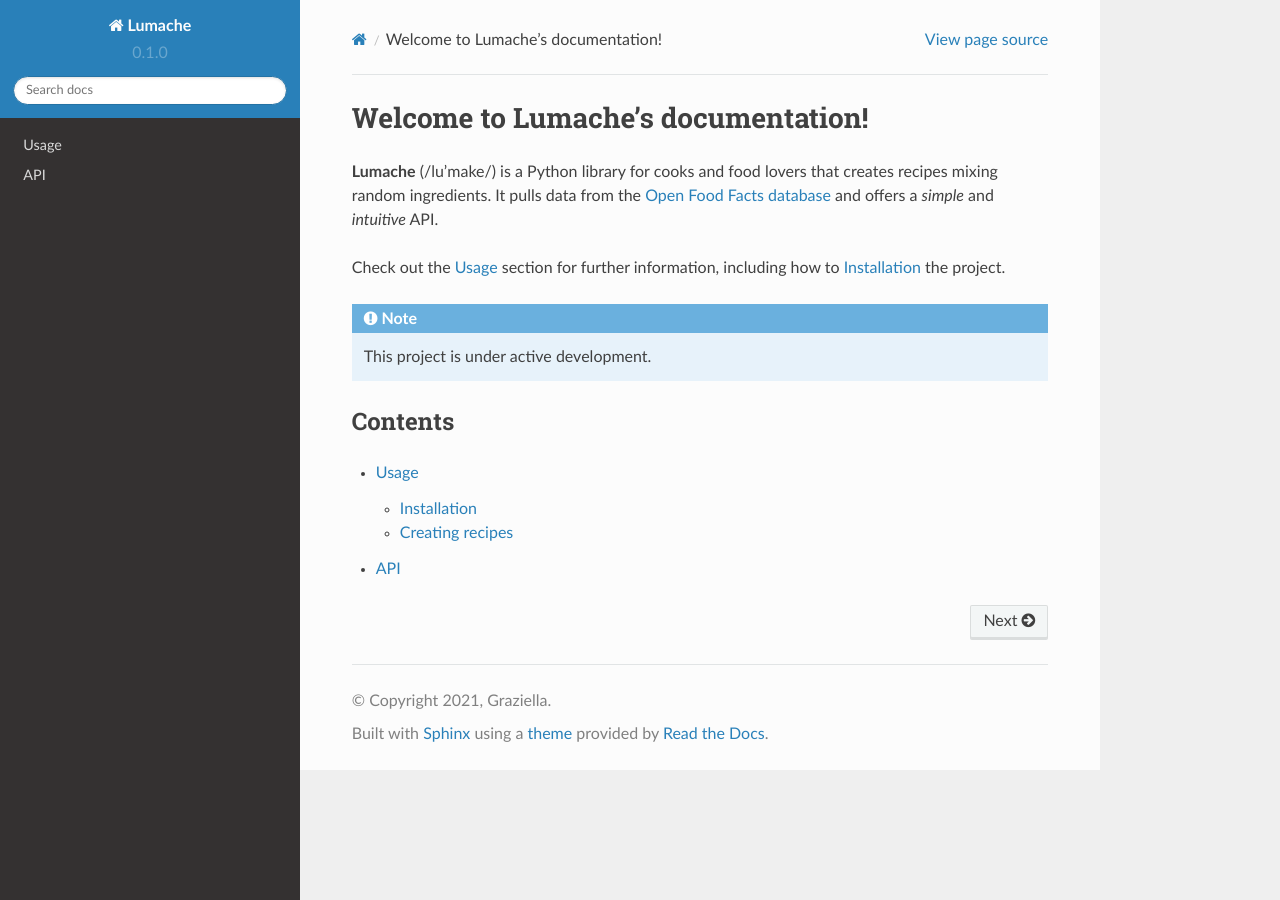
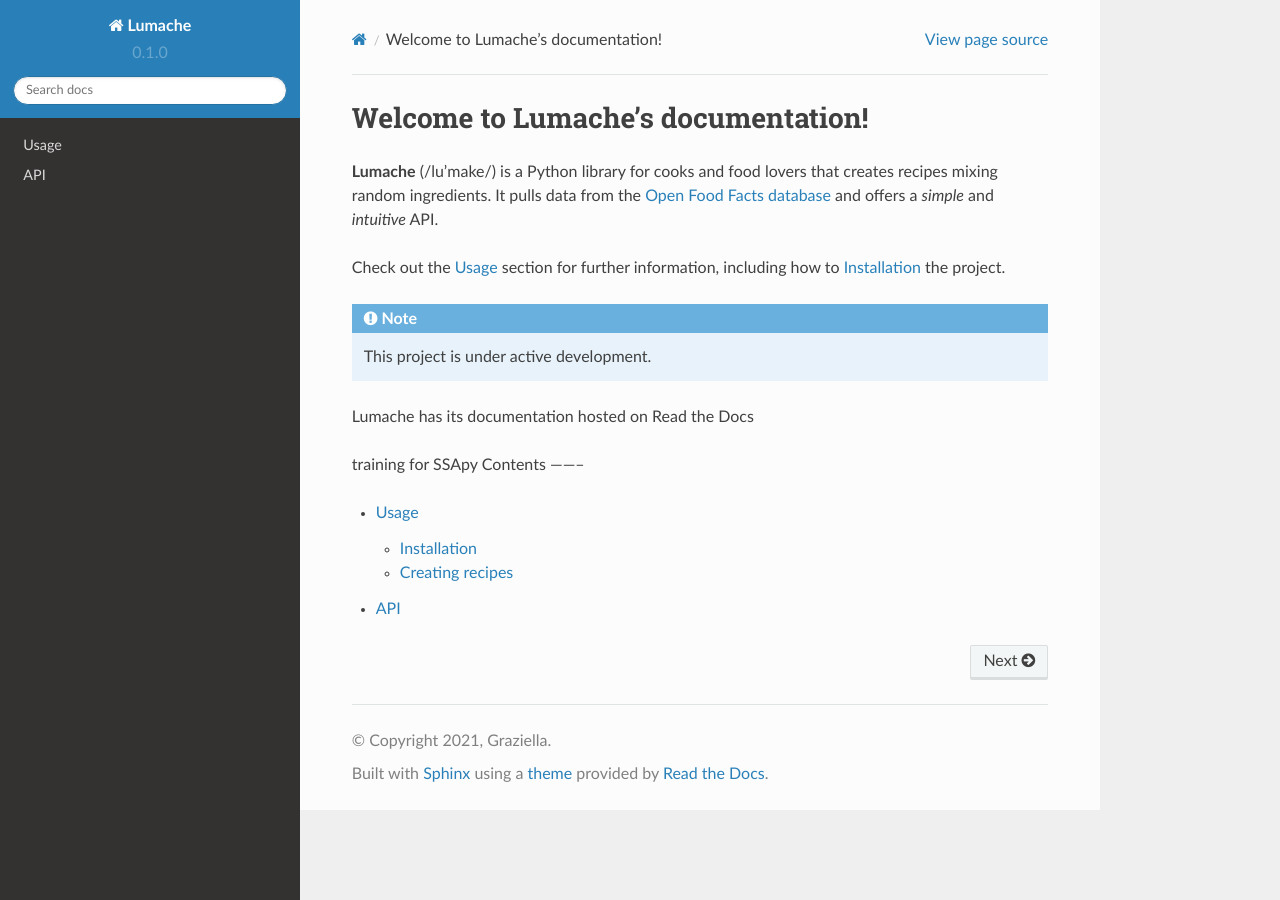
Before and after one commit to YuheiYamauchi/rtd-tutorial, a Sphinx documentation site: the page built from docs/source/index.rst, in a window 1280 px wide. Built offline with Sphinx 7.4.7 and the Read the Docs theme 2.0.0, drawn with Linux system fonts in a browser that asks for light colours.

Commit message:
Update index.rst

```diff
--- a/docs/source/index.rst
+++ b/docs/source/index.rst
@@ -13,6 +13,11 @@ how to :ref:`installation` the project.
 
    This project is under active development.
 
+
+Lumache has its documentation hosted on Read the Docs
+
+
+training for SSApy
 Contents
 --------
 
```
